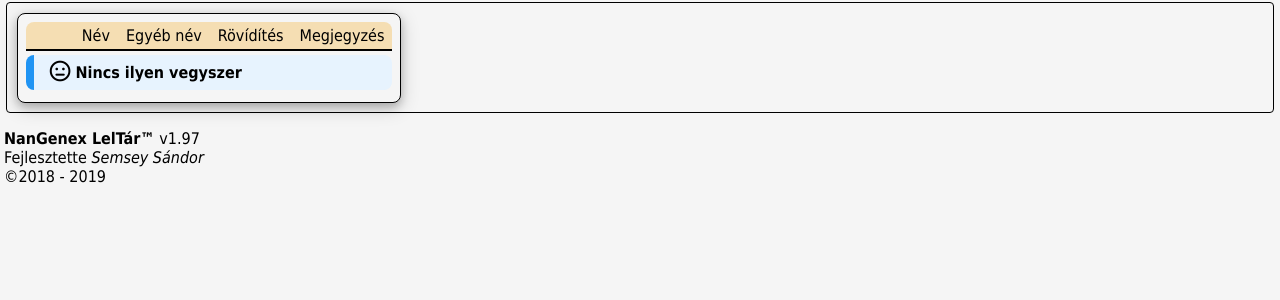
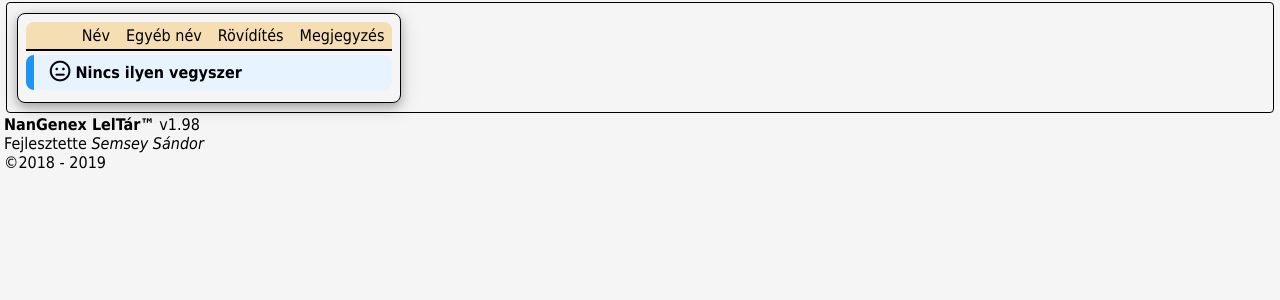
Before and after one commit to semseysandor/chem-inventory_original, a PHP site: page /index.php in a window 1280 px wide. Shown: the part 144-444 px from the top of the page. Run offline with PHP 8.4, Linux system fonts and the light colour scheme; the visitor is signed in with stand-in values (Sample User, id 1); data that the repository does not hold is empty; some libraries are stand-ins or nearby versions.

Commit message:
Update footer.php

```diff
--- a/templates/footer.php
+++ b/templates/footer.php
@@ -1,9 +1,10 @@
 <footer>
-	<p>
-		<strong>NanGenex LelTár&trade;</strong> v1.97<br/>
-		Fejlesztette <em>Semsey Sándor</em><br/>
-		&copy;2018 - <?=date('Y')?>
-	</p>
+	<div><strong>NanGenex LelTár&trade;<wbr></strong> v1.98</div>
+	<div>
+		<div class="rwd">Fejlesztette </div>
+		<div class="rwd"><em>Semsey Sándor</em></div>
+	</div>
+	<div>&copy;2018 - <?=date('Y')?></div>
 </footer>
 </body>
 </html>
```
